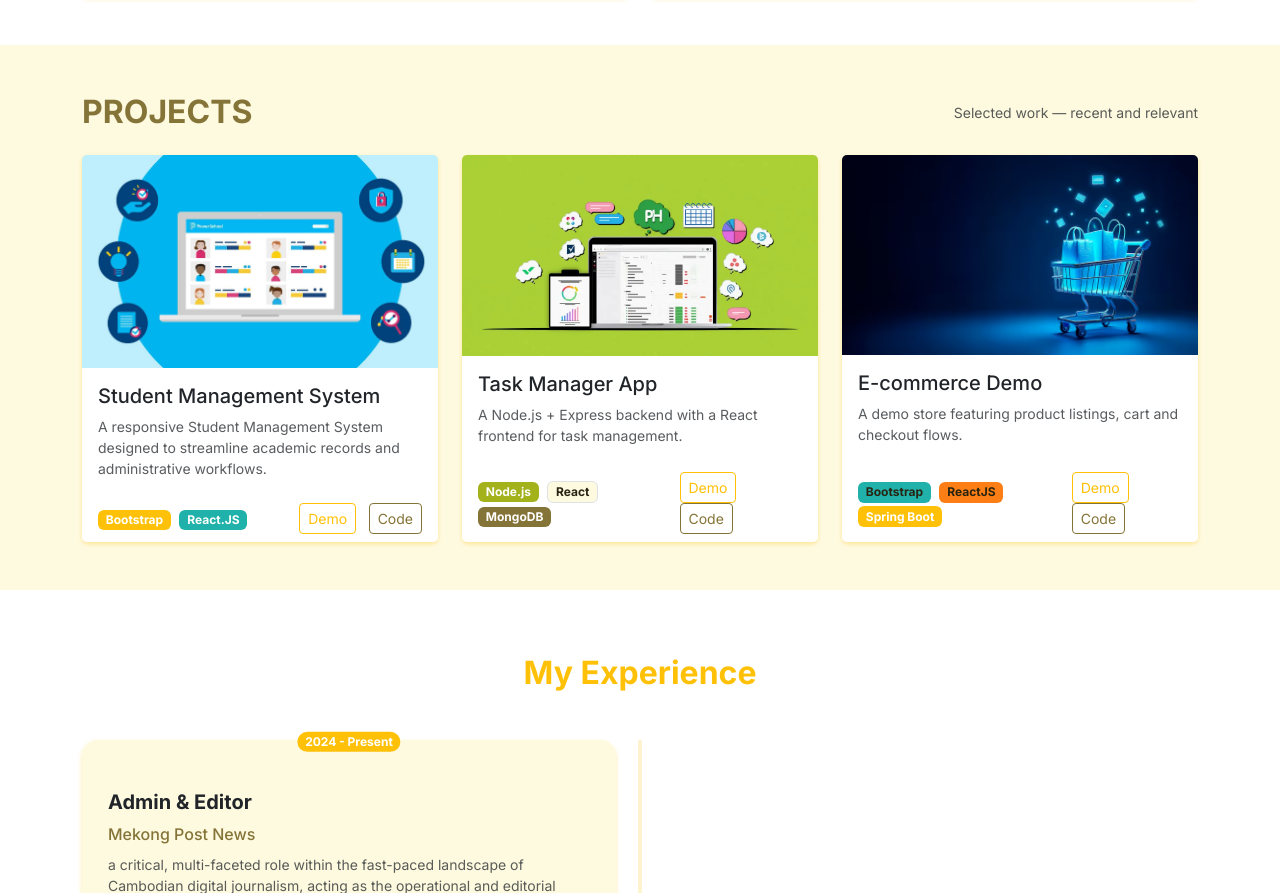
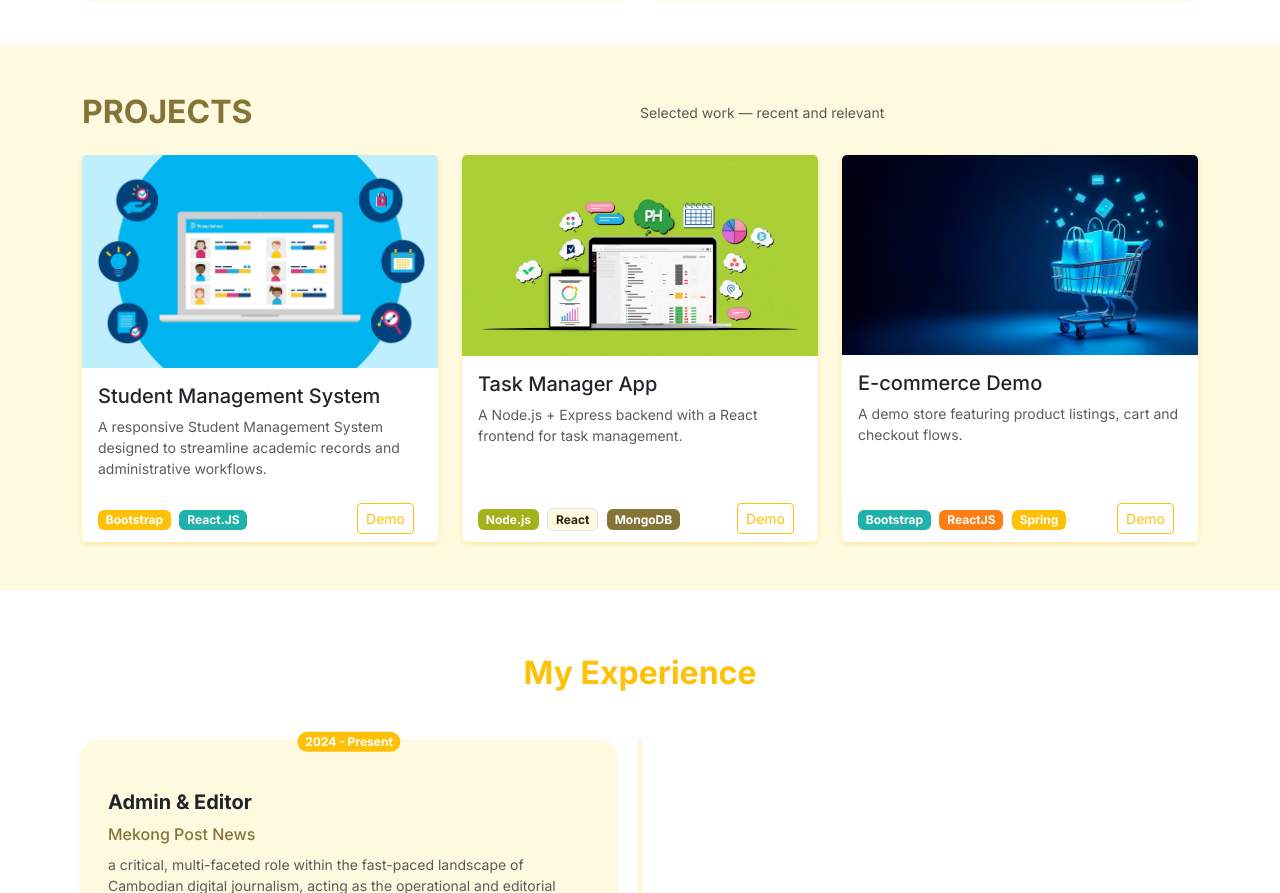
Before and after one commit to Song-Senchomrong/my-portfolio, a website: page index.html in a window 1280 px wide. Shown: the part 2514-3407 px from the top of the page. Drawn offline with nearby package versions, Linux system fonts and the light colour scheme.

Commit message:
Final push

```diff
--- a/index.html
+++ b/index.html
@@ -306,7 +306,7 @@
       <!-- Project Section -->
       <section id="projects" class="py-5 bg-light">
         <div class="container">
-          <div class="d-flex justify-content-between align-items-center mb-4">
+          <div class="d-flex row-cols-2 justify-content-between align-items-center mb-4">
             <h2 class="mb-0 fade-left fw-bold text-secondary">PROJECTS</h2>
             <p class="mb-0 text-muted small fade-right">
               Selected work — recent and relevant
@@ -339,18 +339,13 @@
                     <span class="badge bg-primary me-1">Bootstrap</span>
                     <span class="badge bg-info me-1">React.JS</span>
                   </div>
-                  <div>
+                  <div class="d-flex gap-1">
                     <a
                       target="_blank"
+                      rel="noopener noreferrer"
                       href="https://github.com/LordSatori/class"
                       class="btn btn-sm btn-outline-primary me-2"
                       >Demo</a
-                    >
-                    <a
-                      target="_blank"
-                      href="https://lordsatori.github.io/class/"
-                      class="btn btn-sm btn-outline-secondary"
-                      >Code</a
                     >
                   </div>
                 </div>
@@ -389,9 +384,6 @@
                     <a href="#" class="btn btn-sm btn-outline-primary me-2"
                       >Demo</a
                     >
-                    <a href="#" class="btn btn-sm btn-outline-secondary"
-                      >Code</a
-                    >
                   </div>
                 </div>
               </div>
@@ -419,16 +411,13 @@
                 <div
                   class="card-footer bg-white border-0 d-flex justify-content-between align-items-center">
                   <div>
-                    <span class="badge bg-info text-dark me-1">Bootstrap</span>
-                    <span class="badge bg-warning text-dark me-1">ReactJS</span>
-                    <span class="badge bg-primary">Spring Boot</span>
+                    <span class="badge bg-info me-1">Bootstrap</span>
+                    <span class="badge bg-warning me-1">ReactJS</span>
+                    <span class="badge bg-primary">Spring</span>
                   </div>
                   <div>
                     <a href="#" class="btn btn-sm btn-outline-primary me-2"
                       >Demo</a
-                    >
-                    <a href="#" class="btn btn-sm btn-outline-secondary"
-                      >Code</a
                     >
                   </div>
                 </div>
```
